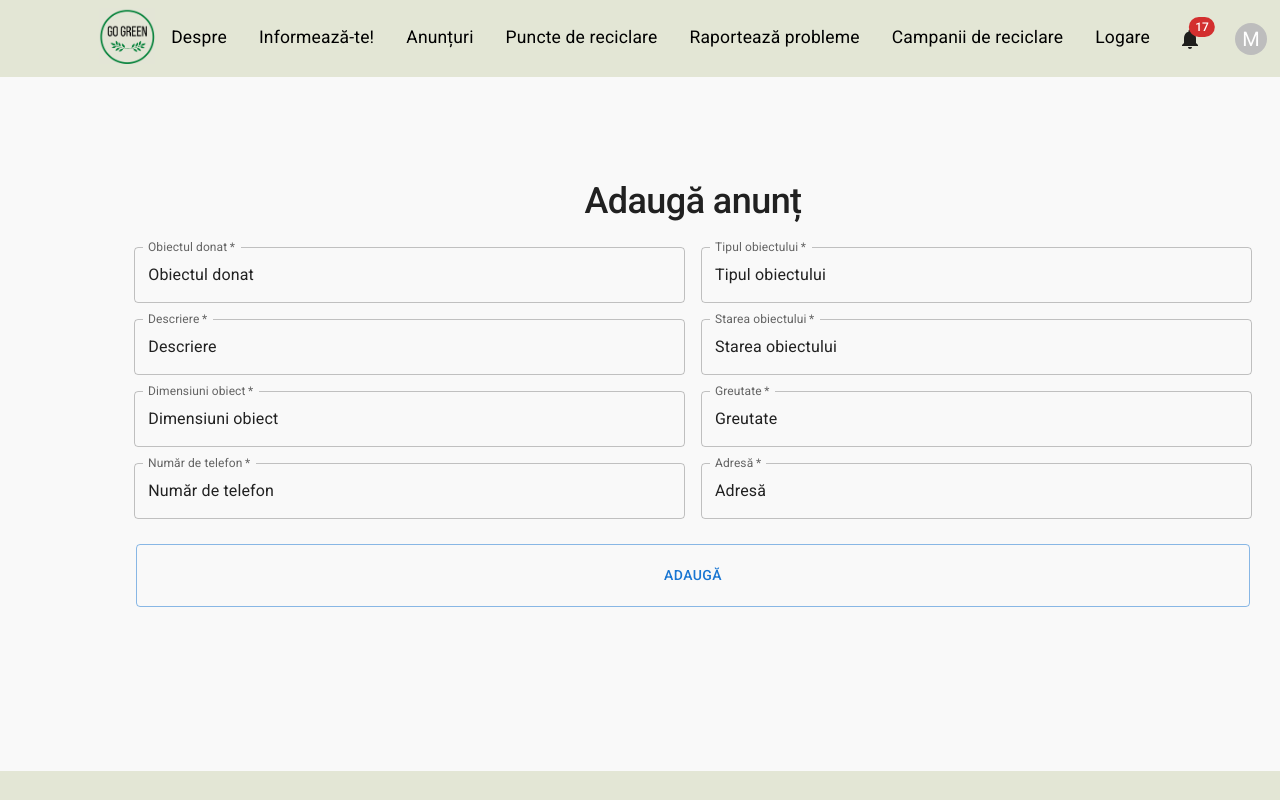
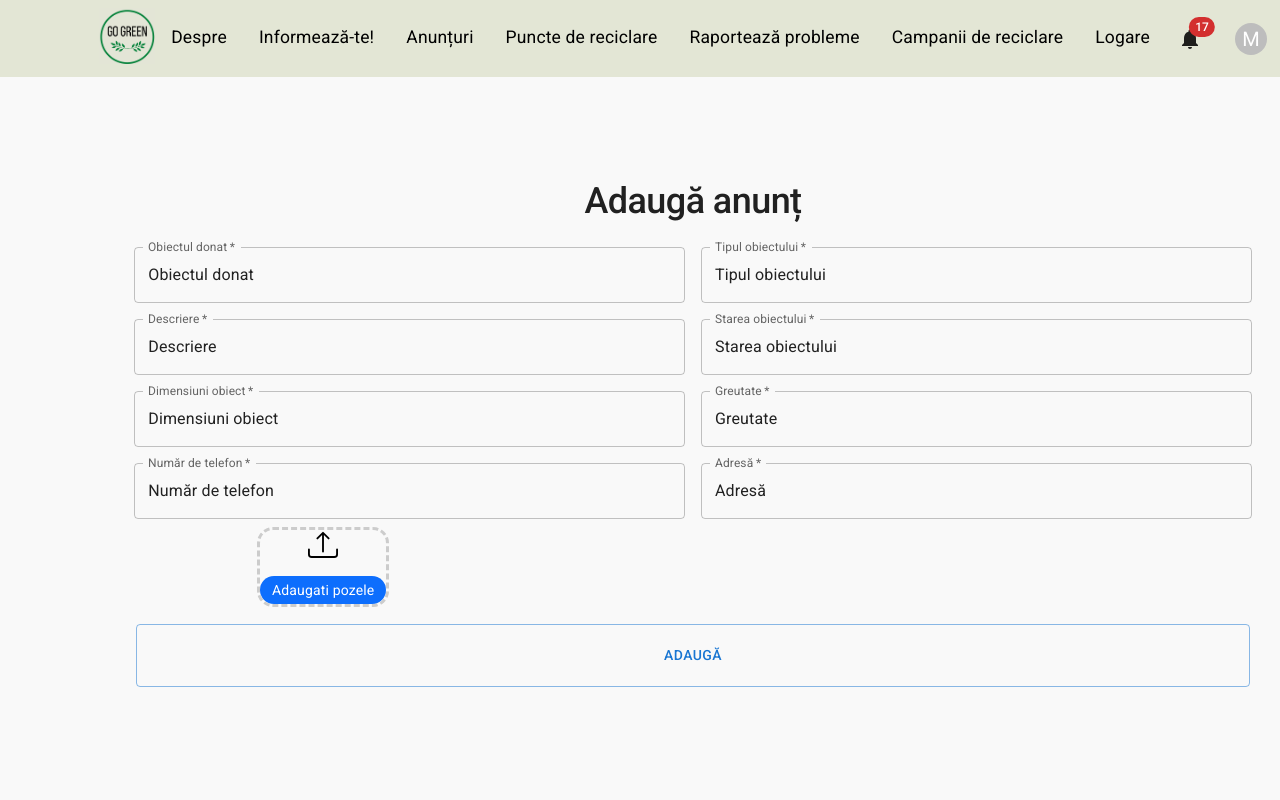
Before and after one commit to Sami2105/Frontend-Team2, a Next.js app in the folder reciclare/: page /AdaugaAnunt in a window 1280 px wide. Shown: the top 800 px of the page. Built offline with nearby package versions, Linux system fonts and the light colour scheme.

Commit message:
Create upload image

```diff
--- /dev/null
+++ b/reciclare/components/layout/DropZone.js
@@ -0,0 +1,102 @@
+import React, { useState } from "react";
+import Image from "next/image";
+import FilePreview from "./FilePreview";
+import styles from "styles/DropZone.module.css";
+
+const DropZone = ({ data, dispatch }) => {
+  const handleDragEnter = (e) => {
+    e.preventDefault();
+    e.stopPropagation();
+    dispatch({ type: "SET_IN_DROP_ZONE", inDropZone: true });
+  };
+
+  const handleDragLeave = (e) => {
+    e.preventDefault();
+    e.stopPropagation();
+
+    dispatch({ type: "SET_IN_DROP_ZONE", inDropZone: false });
+  };
+
+  const handleDragOver = (e) => {
+    e.preventDefault();
+    e.stopPropagation();
+
+    e.dataTransfer.dropEffect = "copy";
+    dispatch({ type: "SET_IN_DROP_ZONE", inDropZone: true });
+  };
+
+  const handleDrop = (e) => {
+    e.preventDefault();
+    e.stopPropagation();
+
+    let files = [...e.dataTransfer.files];
+
+    if (files && files.length > 0) {
+      const existingFiles = data.fileList.map((f) => f.name);
+      files = files.filter((f) => !existingFiles.includes(f.name));
+      dispatch({ type: "ADD_FILE_TO_LIST", files });
+      dispatch({ type: "SET_IN_DROP_ZONE", inDropZone: false });
+    }
+  };
+
+  const handleFileSelect = (e) => {
+    let files = [...e.target.files];
+
+    if (files && files.length > 0) {
+      const existingFiles = data.fileList.map((f) => f.name);
+      files = files.filter((f) => !existingFiles.includes(f.name));
+      dispatch({ type: "ADD_FILE_TO_LIST", files });
+    }
+  };
+
+  const uploadFiles = async () => {
+    let files = data.fileList;
+
+    const formData = new FormData();
+
+    files.forEach((file) => formData.append("files", file));
+
+    const response = await fetch("/api/fileupload", {
+      method: "POST",
+      body: formData,
+    });
+
+    if (response.ok) {
+      alert("Files uploaded successfully");
+    } else {
+      alert("Error uploading files");
+    }
+  };
+
+  return (
+    <>
+      <div
+        className={styles.dropzone}
+        onDrop={(e) => handleDrop(e)}
+        onDragOver={(e) => handleDragOver(e)}
+        onDragEnter={(e) => handleDragEnter(e)}
+        onDragLeave={(e) => handleDragLeave(e)}
+      >
+        <Image src="/upload.svg" alt="upload" height={30} width={30} />
+
+        <input
+          id="fileSelect"
+          type="file"
+          multiple
+          className={styles.files}
+          onChange={(e) => handleFileSelect(e)}
+        />
+        <label htmlFor="fileSelect">Adaugati pozele</label>
+      </div>
+      <FilePreview fileData={data} />
+
+      {data.fileList.length > 0 && (
+        <button className={styles.uploadBtn} onClick={uploadFiles}>
+          Upload
+        </button>
+      )}
+    </>
+  );
+};
+
+export default DropZone;
--- /dev/null
+++ b/reciclare/components/layout/FilePreview.js
@@ -0,0 +1,26 @@
+import React from "react";
+import styles from "styles/FilePreview.module.css";
+
+const FilePreview = ({ fileData }) => {
+  return (
+    <div className={styles.fileList}>
+      <div className={styles.fileContainer}>
+        {/* loop over the fileData */}
+        {fileData.fileList.map((f) => {
+          return (
+            <ol key={f.lastModified}>
+              <li className={styles.fileList}>
+                {/* display the filename and type */}
+                <div key={f.name} className={styles.fileName}>
+                  {f.name}
+                </div>
+              </li>
+            </ol>
+          );
+        })}
+      </div>
+    </div>
+  );
+};
+
+export default FilePreview;
--- a/reciclare/pages/AdaugaAnunt.js
+++ b/reciclare/pages/AdaugaAnunt.js
@@ -1,16 +1,39 @@
-import React from 'react';
 import Link from "components/Link";
 import Layout from "components/layout/Layout";
-import Image from 'next/image';
-import logo from '/images/Logo.png';
+import Image from "next/image";
+import logo from "/images/Logo.png";
 import { Container, Grid, Typography, Avatar } from "@material-ui/core";
-import { FacebookLoginButton, GoogleLoginButton, InstagramLoginButton } from "react-social-login-buttons";
-import Box from '@mui/material/Box';
-import TextField from '@mui/material/TextField';
-import Button from '@mui/material/Button';
+import {
+  FacebookLoginButton,
+  GoogleLoginButton,
+  InstagramLoginButton,
+} from "react-social-login-buttons";
+import Box from "@mui/material/Box";
+import TextField from "@mui/material/TextField";
+import Button from "@mui/material/Button";
+import IconButton from "@mui/material/IconButton";
+import PhotoCamera from "@mui/icons-material/PhotoCamera";
+import React, { useReducer } from "react";
+import DropZone from "components/layout/DropZone";
+import styles from "styles/Home.module.css";
+const LogIn = () => {
+  const reducer = (state, action) => {
+    switch (action.type) {
+      case "SET_IN_DROP_ZONE":
+        return { ...state, inDropZone: action.inDropZone };
+      case "ADD_FILE_TO_LIST":
+        return { ...state, fileList: state.fileList.concat(action.files) };
+      default:
+        return state;
+    }
+  };
 
-const LogIn= () => {
+  const [data, dispatch] = useReducer(reducer, {
+    inDropZone: false,
+    fileList: [],
+  });
 
+  // destructuring state and dispatch, initializing fileList to empty array
 
   return (
     <Layout
@@ -18,46 +41,53 @@ const LogIn= () => {
       title="Adaugă anunț"
       description="Ai produse de donat sau cauți donator? Postează aici."
     >
-
-
-         <Grid container spacing={8} justify="center" style={{ margin: "1em 1.5em" }}>
-
-        <Grid item spacing={12} justify="center" style={{ margin: "0 2em" }}>
-
-
+      <Grid
+        container
+        spacing={8}
+        justify="center"
+        style={{ margin: "1em 1.5em" }}
+      >
+        <Grid item spacing={10} justify="center" style={{ margin: "0 2em" }}>
           <Box
-
             component="form"
             sx={{
-        '& .MuiTextField-root': { m: 1, width: '70ch',display: 'flex', flexWrap: 'wrap' },
+              "& .MuiTextField-root": {
+                m: 1,
+                width: "70ch",
+                display: "flex",
+                flexWrap: "wrap",
+              },
             }}
             noValidate
             autoComplete="off"
-
-
           >
             <Typography variant="h1" align="center" gutterBottom>
               Adaugă anunț
             </Typography>
 
-        <Grid container spacing={0} justify="center" style={{ margin: "1.2em 0" }}>
+            <Grid
+              container
+              spacing={0}
+              justify="center"
+              style={{ margin: "1.2em 0" }}
+            >
               <div>
                 <TextField
                   required
                   id="outlined-required"
                   label="Obiectul donat"
                   defaultValue="Obiectul donat"
-          sx={{ m: 1, width: '100ch' }}
+                  sx={{ m: 1, width: "100ch" }}
                 />
               </div>
 
-      <div >
+              <div>
                 <TextField
                   required
                   id="outlined-required"
                   label="Tipul obiectului"
                   defaultValue="Tipul obiectului"
-          sx={{ m: 1, width: '100ch' }}
+                  sx={{ m: 1, width: "100ch" }}
                 />
               </div>
 
@@ -67,7 +97,7 @@ const LogIn= () => {
                   id="outlined-required"
                   label="Descriere"
                   defaultValue="Descriere"
-          sx={{ m: 1, width: '100ch' }}
+                  sx={{ m: 1, width: "100ch" }}
                 />
               </div>
 
@@ -77,7 +107,7 @@ const LogIn= () => {
                   id="outlined-required"
                   label="Starea obiectului"
                   defaultValue="Starea obiectului"
-          sx={{ m: 1, width: '100ch' }}
+                  sx={{ m: 1, width: "100ch" }}
                 />
               </div>
 
@@ -87,7 +117,7 @@ const LogIn= () => {
                   id="outlined-required"
                   label="Dimensiuni obiect"
                   defaultValue="Dimensiuni obiect"
-          sx={{ m: 1, width: '100ch' }}
+                  sx={{ m: 1, width: "100ch" }}
                 />
               </div>
 
@@ -97,7 +127,7 @@ const LogIn= () => {
                   id="outlined-required"
                   label="Greutate"
                   defaultValue="Greutate"
-          sx={{ m: 1, width: '100ch' }}
+                  sx={{ m: 1, width: "100ch" }}
                 />
               </div>
 
@@ -107,7 +137,7 @@ const LogIn= () => {
                   id="outlined-required"
                   label="Număr de telefon"
                   defaultValue="Număr de telefon"
-          sx={{ m: 1, width: '100ch' }}
+                  sx={{ m: 1, width: "100ch" }}
                 />
               </div>
 
@@ -117,26 +147,33 @@ const LogIn= () => {
                   id="outlined-required"
                   label="Adresă"
                   defaultValue="Adresă"
-          sx={{ m: 0.4, width: '100ch' }}
+                  sx={{ m: 0.4, width: "100ch" }}
                 />
               </div>
 
-      <Grid container spacing={0} justify="center" style={{ margin: "1.2em 0" }}>
-      <Button
-      style = {{width: ' 140ch',height: '8ch' }}
-       variant="outlined"  >Adaugă</Button>
+              <Grid container style={{ margin: "0 11rem " }}>
+                <DropZone data={data} dispatch={dispatch} />
               </Grid>
 
+              <Grid
+                container
+                spacing={0}
+                justify="center"
+                style={{ margin: "1.2em 0" }}
+              >
+                <Button
+                  style={{ width: " 140ch", height: "8ch" }}
+                  variant="outlined"
+                >
+                  Adaugă
+                </Button>
               </Grid>
-
-
-
+            </Grid>
           </Box>
         </Grid>
       </Grid>
+    </Layout>
+  );
+};
 
-        </Layout>
-    )
-}
-
-export default LogIn
+export default LogIn;
--- /dev/null
+++ b/reciclare/styles/DropZone.module.css
@@ -0,0 +1,63 @@
+.dropzone {
+    display: flex;
+    flex-direction: column;
+    justify-content: center;
+    align-items: center;
+
+    border: dashed 3px #ccc;
+    border-radius: 1rem;
+    padding: 0rem;
+  }
+
+  .active {
+    border: dashed 3px dodgerblue;
+  }
+
+  .uploadMessage h3 {
+    margin-top: 0.5rem;
+  }
+
+  .files {
+    border: 0;
+    clip: rect(0, 0, 0, 0);
+    height: 1px;
+    overflow: hidden;
+    padding: 0;
+    position: absolute !important;
+    white-space: nowrap;
+    width: 1px;
+  }
+
+  .files + label {
+    margin-top: 1rem;
+    background-color: #0d6efd;
+    border-radius: 4rem;
+    color: #fff;
+    cursor: pointer;
+    display: inline-block;
+    padding: 0.25rem 0.75rem;
+    text-align: center;
+    user-select: none;
+  }
+
+  .files + label:focus,
+  .files + label:hover {
+    background-color: #0a58ca;
+    color: #fff;
+  }
+
+  .files + label:focus {
+    outline: 1px dotted #fff;
+  }
+
+  .uploadBtn {
+    width: auto;
+    color: white;
+    text-transform: uppercase;
+    margin: 2rem;
+    background-color: #0d6efd;
+    border-radius: 4rem;
+    cursor: pointer;
+    padding: 0.75rem;
+    text-align: center;
+  }
--- /dev/null
+++ b/reciclare/styles/FilePreview.module.css
@@ -0,0 +1,15 @@
+.fileList {
+    display: flex;
+    margin: 1rem 1rem;
+    width: 200px;
+
+  }
+
+  .fileContainer {
+    flex-direction: column;
+    align-items: center;
+  }
+
+  .fileName {
+    margin-left: 2rem;
+  }
--- /dev/null
+++ b/reciclare/styles/Home.module.css
@@ -0,0 +1,25 @@
+.main {
+    min-height: 92vh;
+    padding: 0;
+    flex: 1;
+    display: flex;
+    flex-direction: column;
+    justify-content: center;
+    align-items: center;
+  }
+
+  .title {
+    margin: 0 0 3rem 0;
+    line-height: 1.15;
+    font-size: 4rem;
+    text-align: center;
+  }
+
+  .footer {
+    display: flex;
+    flex: 1;
+    padding: 1rem 0;
+    border-top: 1px solid #eaeaea;
+    justify-content: center;
+    align-items: center;
+  }
--- /dev/null
+++ b/reciclare/styles/globals.css
@@ -0,0 +1,16 @@
+html,
+body {
+  padding: 0;
+  margin: 0;
+  font-family: -apple-system, BlinkMacSystemFont, Segoe UI, Roboto, Oxygen,
+    Ubuntu, Cantarell, Fira Sans, Droid Sans, Helvetica Neue, sans-serif;
+}
+
+a {
+  color: inherit;
+  text-decoration: none;
+}
+
+* {
+  box-sizing: border-box;
+}
```
Also changed, not shown: reciclare/pages/index.js (+73 -29 lines), reciclare/public/upload.svg (added). Lines whose indentation alone changed are shown as unchanged.
